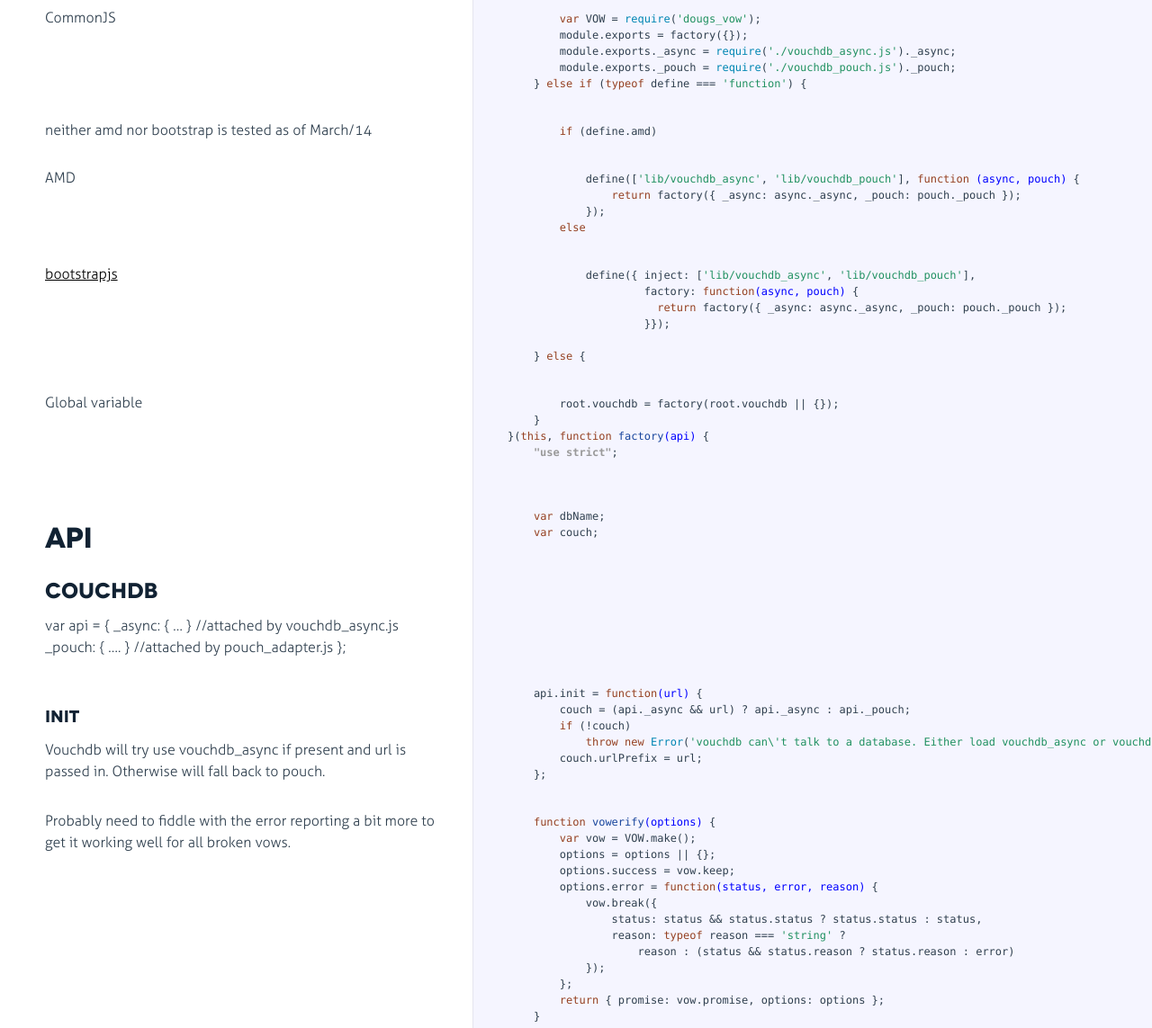
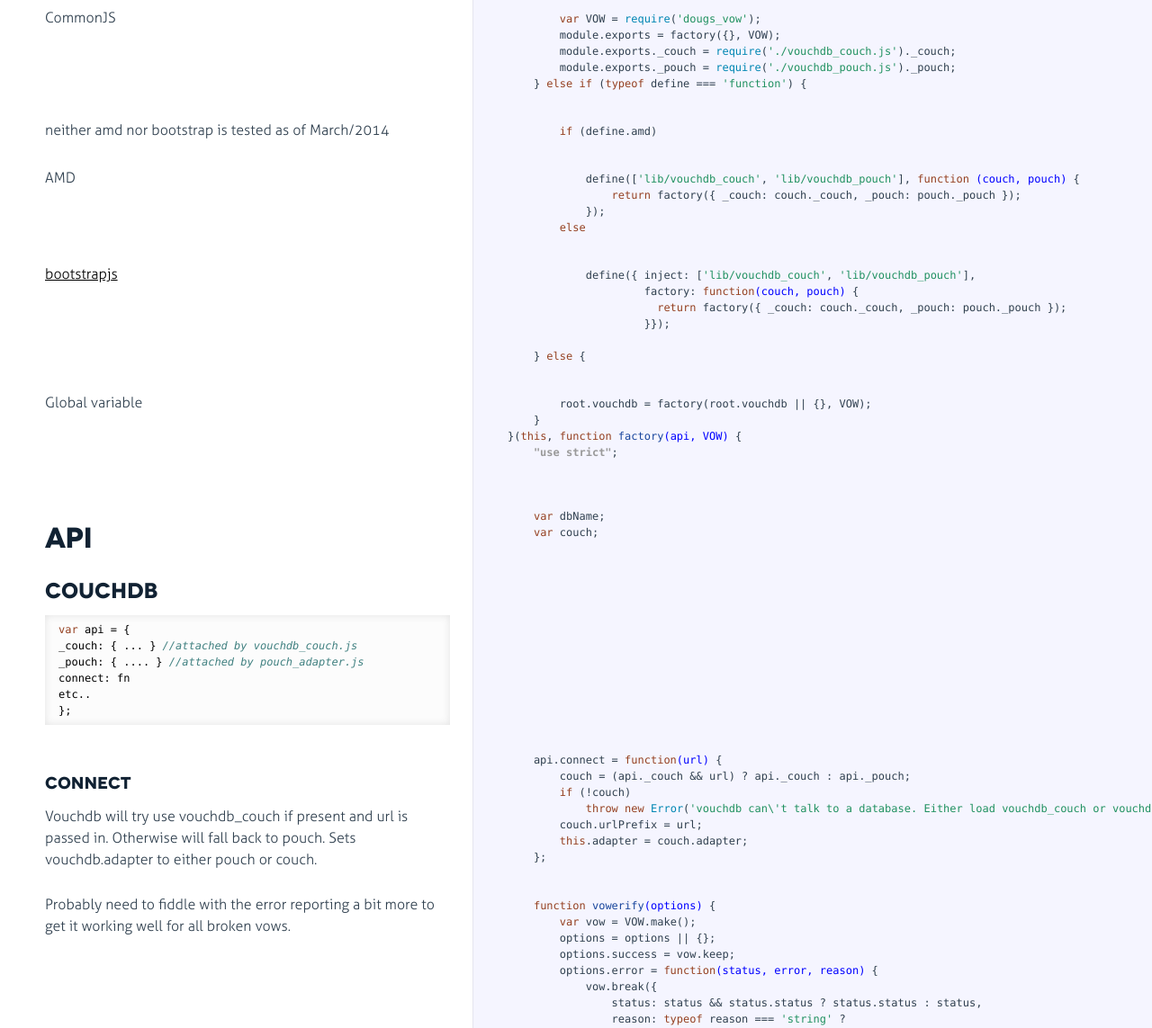
Before and after one commit to Michieljoris/couchapi, a website: page docs/vouchdb.html in a window 1280 px wide. Shown: the part 491-1634 px from the top of the page at 90% size. Drawn offline with Linux system fonts and the light colour scheme.

Commit message:
Sync Tue May 27 2014 03:08:04 GMT+1000 (EST)

```diff
--- a/docs/vouchdb.html
+++ b/docs/vouchdb.html
@@ -27,7 +27,7 @@
               <div class="pilwrap ">
                 <a class="pilcrow" href="#section-1">&#182;</a>
               </div>
-              <p>A simple vows based wrapper for vouchdb_async.js, which is a modified
+              <p>A simple vows based wrapper for vouchdb_couch.js, which is a modified
 jquery.couch.js, the jquery javascript adapter that comes with futon.</p>
 
             </div>
@@ -103,8 +103,8 @@ security objects and design documents.</p>
             </div>
 
             <div class="content"><div class='highlight'><pre>        <span class="hljs-keyword">var</span> VOW = <span class="hljs-built_in">require</span>(<span class="hljs-string">'dougs_vow'</span>);
-        module.exports = factory({});
-        module.exports._async = <span class="hljs-built_in">require</span>(<span class="hljs-string">'./vouchdb_async.js'</span>)._async;
+        module.exports = factory({}, VOW);
+        module.exports._couch = <span class="hljs-built_in">require</span>(<span class="hljs-string">'./vouchdb_couch.js'</span>)._couch;
         module.exports._pouch = <span class="hljs-built_in">require</span>(<span class="hljs-string">'./vouchdb_pouch.js'</span>)._pouch;
     } <span class="hljs-keyword">else</span> <span class="hljs-keyword">if</span> (<span class="hljs-keyword">typeof</span> define === <span class="hljs-string">'function'</span>) {</pre></div></div>
 
@@ -117,7 +117,7 @@ security objects and design documents.</p>
               <div class="pilwrap ">
                 <a class="pilcrow" href="#section-7">&#182;</a>
               </div>
-              <p>neither amd nor bootstrap is tested as of March/14</p>
+              <p>neither amd nor bootstrap is tested as of March/2014</p>
 
             </div>
 
@@ -136,8 +136,8 @@ security objects and design documents.</p>
 
             </div>
 
-            <div class="content"><div class='highlight'><pre>            define([<span class="hljs-string">'lib/vouchdb_async'</span>, <span class="hljs-string">'lib/vouchdb_pouch'</span>], <span class="hljs-function"><span class="hljs-keyword">function</span> <span class="hljs-params">(async, pouch)</span> {</span>
-                <span class="hljs-keyword">return</span> factory({ _async: async._async, _pouch: pouch._pouch });
+            <div class="content"><div class='highlight'><pre>            define([<span class="hljs-string">'lib/vouchdb_couch'</span>, <span class="hljs-string">'lib/vouchdb_pouch'</span>], <span class="hljs-function"><span class="hljs-keyword">function</span> <span class="hljs-params">(couch, pouch)</span> {</span>
+                <span class="hljs-keyword">return</span> factory({ _couch: couch._couch, _pouch: pouch._pouch });
             });
         <span class="hljs-keyword">else</span></pre></div></div>
 
@@ -154,9 +154,9 @@ security objects and design documents.</p>
 
             </div>
 
-            <div class="content"><div class='highlight'><pre>            define({ inject: [<span class="hljs-string">'lib/vouchdb_async'</span>, <span class="hljs-string">'lib/vouchdb_pouch'</span>],
-                     factory: <span class="hljs-function"><span class="hljs-keyword">function</span><span class="hljs-params">(async, pouch)</span> {</span>
-                       <span class="hljs-keyword">return</span> factory({ _async: async._async, _pouch: pouch._pouch });
+            <div class="content"><div class='highlight'><pre>            define({ inject: [<span class="hljs-string">'lib/vouchdb_couch'</span>, <span class="hljs-string">'lib/vouchdb_pouch'</span>],
+                     factory: <span class="hljs-function"><span class="hljs-keyword">function</span><span class="hljs-params">(couch, pouch)</span> {</span>
+                       <span class="hljs-keyword">return</span> factory({ _couch: couch._couch, _pouch: pouch._pouch });
                      }});
 
     } <span class="hljs-keyword">else</span> {</pre></div></div>
@@ -174,9 +174,9 @@ security objects and design documents.</p>
 
             </div>
 
-            <div class="content"><div class='highlight'><pre>        root.vouchdb = factory(root.vouchdb || {});
+            <div class="content"><div class='highlight'><pre>        root.vouchdb = factory(root.vouchdb || {}, VOW);
     }
-}(<span class="hljs-keyword">this</span>, <span class="hljs-function"><span class="hljs-keyword">function</span> <span class="hljs-title">factory</span><span class="hljs-params">(api)</span> {</span>
+}(<span class="hljs-keyword">this</span>, <span class="hljs-function"><span class="hljs-keyword">function</span> <span class="hljs-title">factory</span><span class="hljs-params">(api, VOW)</span> {</span>
 <span class="hljs-pi">    "use strict"</span>;</pre></div></div>
 
         </li>
@@ -190,11 +190,13 @@ security objects and design documents.</p>
               </div>
               <h1 id="api">API</h1>
 <h2 id="couchdb">Couchdb</h2>
-<p>var api = {
-_async: { … } //attached by vouchdb_async.js
-_pouch: { …. } //attached by pouch_adapter.js
-};</p>
-
+<pre><code><span class="hljs-keyword">var</span> api = {
+_couch: { ... } <span class="hljs-comment">//attached by vouchdb_couch.js</span>
+_pouch: { .... } <span class="hljs-comment">//attached by pouch_adapter.js</span>
+connect: fn
+etc..
+};
+</code></pre>
             </div>
 
             <div class="content"><div class='highlight'><pre>
@@ -210,17 +212,19 @@ _pouch: { …. } //attached by pouch_adapter.js
               <div class="pilwrap ">
                 <a class="pilcrow" href="#section-12">&#182;</a>
               </div>
-              <h3 id="init">init</h3>
-<p>Vouchdb will try use vouchdb_async if present and url is passed
-in. Otherwise will fall back to pouch.</p>
-
-            </div>
-
-            <div class="content"><div class='highlight'><pre>    api.init = <span class="hljs-function"><span class="hljs-keyword">function</span><span class="hljs-params">(url)</span> {</span>
-        couch = (api._async &amp;&amp; url) ? api._async : api._pouch;
+              <h3 id="connect">connect</h3>
+<p>Vouchdb will try use vouchdb_couch if present and url is passed
+in. Otherwise will fall back to pouch.
+Sets vouchdb.adapter to either pouch or couch.</p>
+
+            </div>
+
+            <div class="content"><div class='highlight'><pre>    api.connect = <span class="hljs-function"><span class="hljs-keyword">function</span><span class="hljs-params">(url)</span> {</span>
+        couch = (api._couch &amp;&amp; url) ? api._couch : api._pouch;
         <span class="hljs-keyword">if</span> (!couch)
-            <span class="hljs-keyword">throw</span> <span class="hljs-keyword">new</span> <span class="hljs-built_in">Error</span>(<span class="hljs-string">'vouchdb can\'t talk to a database. Either load vouchdb_async or vouchdb_pouch, or both'</span>);
+            <span class="hljs-keyword">throw</span> <span class="hljs-keyword">new</span> <span class="hljs-built_in">Error</span>(<span class="hljs-string">'vouchdb can\'t talk to a database. Either load vouchdb_couch or vouchdb_pouch, or both'</span>);
         couch.urlPrefix = url;
+        <span class="hljs-keyword">this</span>.adapter = couch.adapter;
     };</pre></div></div>
 
         </li>
```
Also changed, not shown: src/vouchdb.js (+8 -4 lines).
